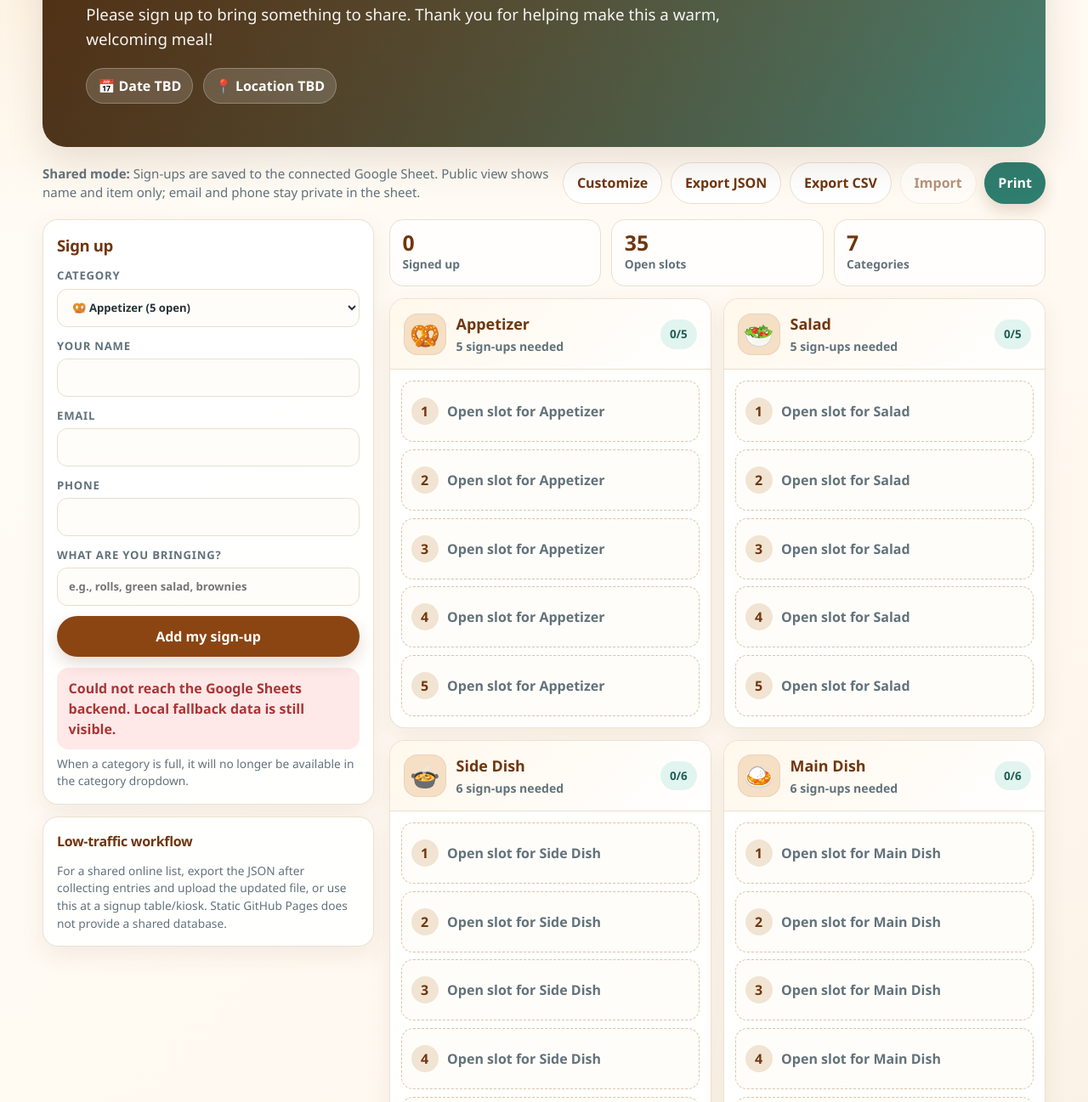
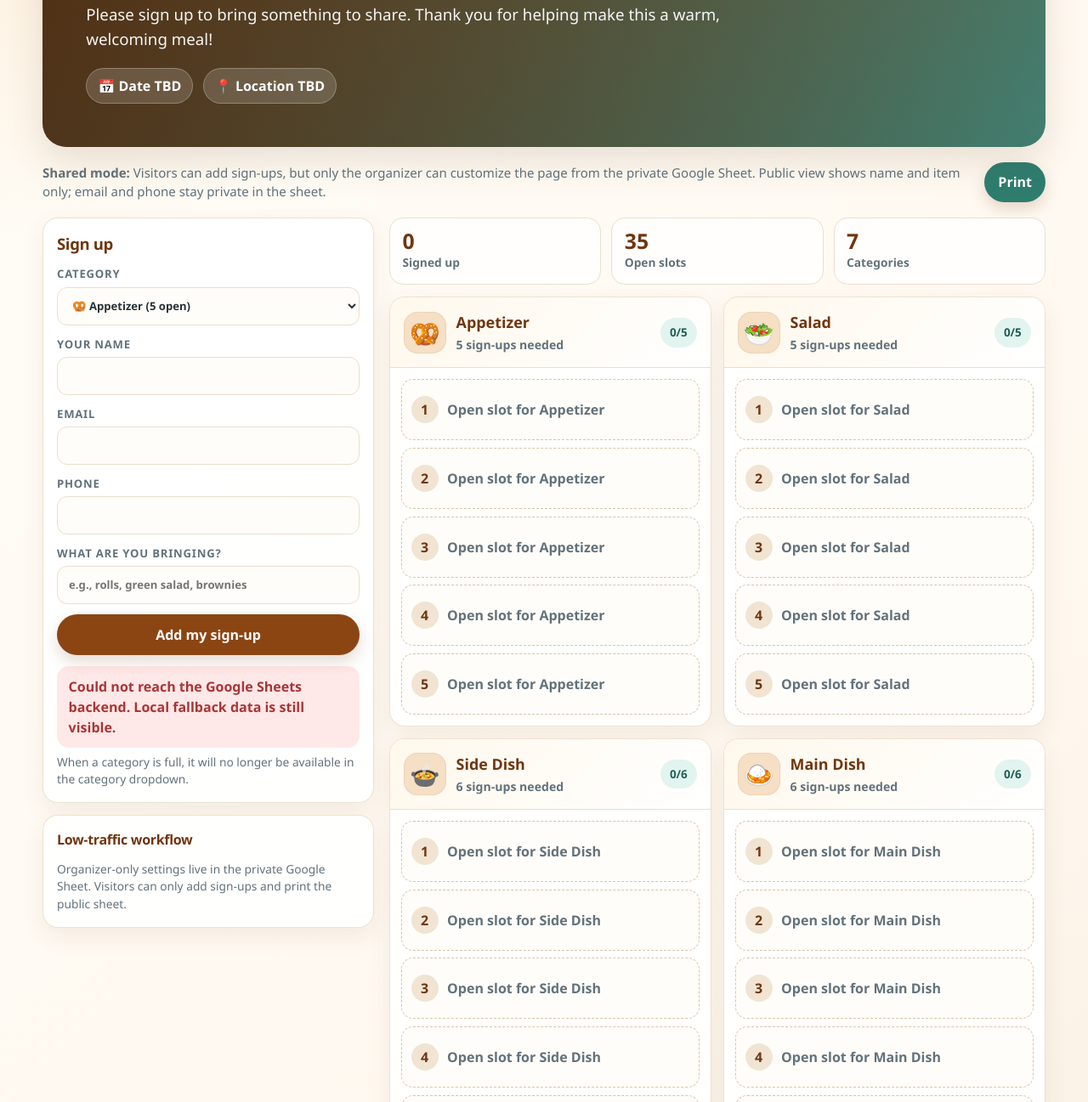
Before and after one commit to matziq/imagine-fun, a plain HTML site: page sign_up_sheet/sign_up_sheet.html in a window 1280 px wide. Shown: the part 277-1574 px from the top of the page at 85% size. Drawn offline with Linux system fonts and the light colour scheme.

Commit message:
Restrict signup customization to organizer

```diff
--- a/sign_up_sheet/sign_up_sheet.html
+++ b/sign_up_sheet/sign_up_sheet.html
@@ -749,10 +749,10 @@
                 This page saves entries in this browser/device and includes export/import/print tools for low-traffic
                 coordination.</p>
             <div class="toolbar-actions">
-                <button type="button" id="settings-toggle" class="btn-secondary">Customize</button>
-                <button type="button" id="export-json" class="btn-secondary">Export JSON</button>
-                <button type="button" id="export-csv" class="btn-secondary">Export CSV</button>
-                <button type="button" id="import-json" class="btn-secondary">Import</button>
+                <button type="button" id="settings-toggle" class="btn-secondary" data-owner-control>Customize</button>
+                <button type="button" id="export-json" class="btn-secondary" data-owner-control>Export JSON</button>
+                <button type="button" id="export-csv" class="btn-secondary" data-owner-control>Export CSV</button>
+                <button type="button" id="import-json" class="btn-secondary" data-owner-control>Import</button>
                 <button type="button" id="print-sheet" class="btn-accent">Print</button>
             </div>
         </div>
@@ -815,7 +815,8 @@
 
                 <div class="panel">
                     <h3>Low-traffic workflow</h3>
-                    <p class="hint">For a shared online list, export the JSON after collecting entries and upload the
+                    <p class="hint" id="workflow-note">For a shared online list, export the JSON after collecting
+                        entries and upload the
                         updated file, or use this at a signup table/kiosk. Static GitHub Pages does not provide a shared
                         database.</p>
                 </div>
@@ -886,6 +887,7 @@
             categoryEditor: $("category-editor"),
             summaryStrip: $("summary-strip"),
             modeNotice: $("mode-notice"),
+            workflowNote: $("workflow-note"),
             settingsArea: $("settings-area"),
             importFile: $("import-file")
         };
@@ -985,8 +987,23 @@
             const shared = isSharedMode();
             if (els.modeNotice) {
                 els.modeNotice.innerHTML = shared
-                    ? `<strong>Shared mode:</strong> Sign-ups are saved to the connected Google Sheet. Public view shows name and item only; email and phone stay private in the sheet.`
+                    ? `<strong>Shared mode:</strong> Visitors can add sign-ups, but only the organizer can customize the page from the private Google Sheet. Public view shows name and item only; email and phone stay private in the sheet.`
                     : `<strong>Static page note:</strong> GitHub Pages cannot save shared sign-ups by itself. This page saves entries in this browser/device and includes export/import/print tools for low-traffic coordination.`;
+            }
+
+            if (els.workflowNote) {
+                els.workflowNote.textContent = shared
+                    ? "Organizer-only settings live in the private Google Sheet. Visitors can only add sign-ups and print the public sheet."
+                    : "For a shared online list, export the JSON after collecting entries and upload the updated file, or use this at a signup table/kiosk. Static GitHub Pages does not provide a shared database.";
+            }
+
+            document.querySelectorAll("[data-owner-control]").forEach((element) => {
+                element.hidden = shared;
+            });
+
+            if (shared) {
+                els.settingsArea.classList.remove("open");
+                $("settings-toggle").textContent = "Customize";
             }
 
             ["add-category", "reset-categories", "import-json", "save-event-settings", "clear-hero-image"].forEach((id) => {
```
Also changed, not shown: 2 other files.
